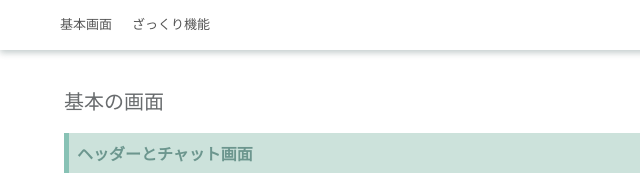
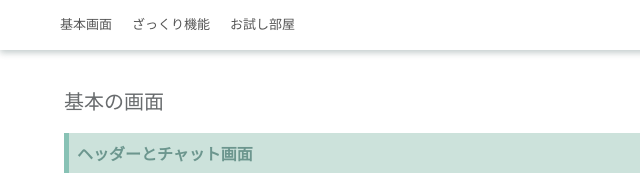
Before and after one commit to tuna510/teiki_test, a plain HTML site: page index.html in a window 1280 px wide. Shown: the top 180 px of the page, 0-640 px from the left. Drawn offline with Linux system fonts and the light colour scheme.

Commit message:
Update index.html

```diff
--- a/index.html
+++ b/index.html
@@ -23,6 +23,7 @@
                     <font size="2">
                         <li class=""><a href="">基本画面</a></li>
                         <li class=""><a href="./html/tekey_work.html">ざっくり機能</a></li>
+                        <li class=""><a href="./html/tekey_room.html">お試し部屋</a></li>
                     </font>
                 </ul>
             </nav>
@@ -34,13 +35,6 @@
 
         <br><br>
         <a id="tekey_top"></a>
-        <!-- メイン -->
-        <!---
-        <div class="table_vscode">
-            <a href="#tekey_login"><img src="../img/flas1.png" alt="" class="table_icon"></a>
-            <a href="#tekey_mypage"><img src="../img/flas2.png" alt="" class="table_icon"></a>
-            <a href="#tekey_img"><img src="../img/flas3.png" alt="" class="table_icon"></a>
-        </div> --->
 
         <div class="page">
             <div class="title">基本の画面</div><br>
```
